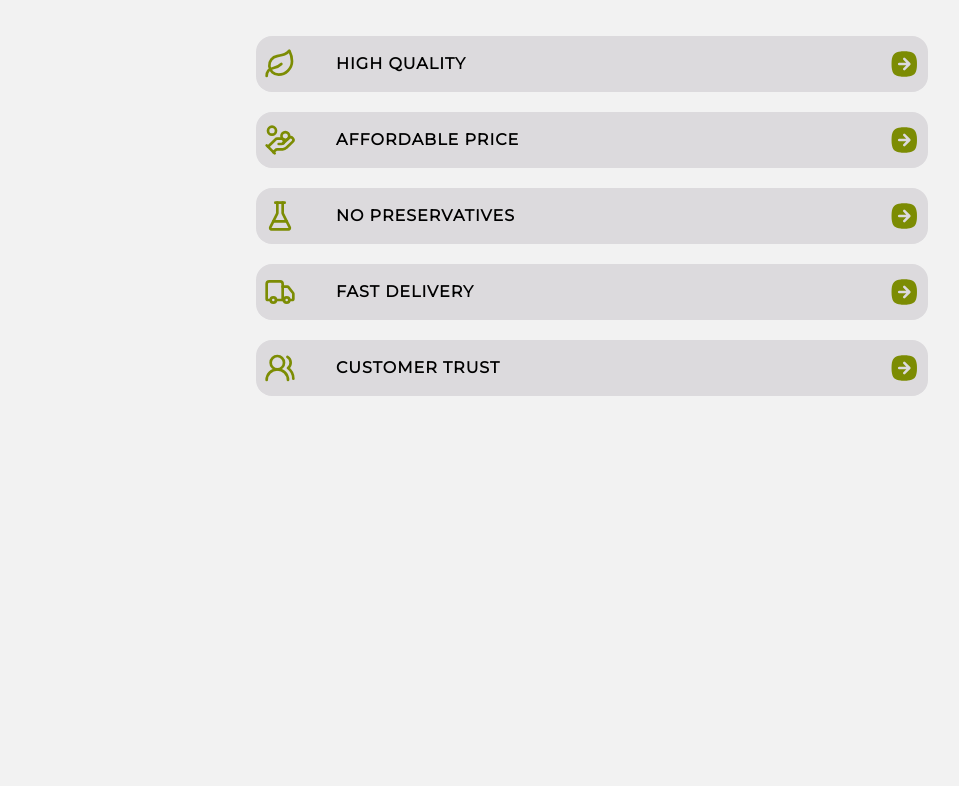
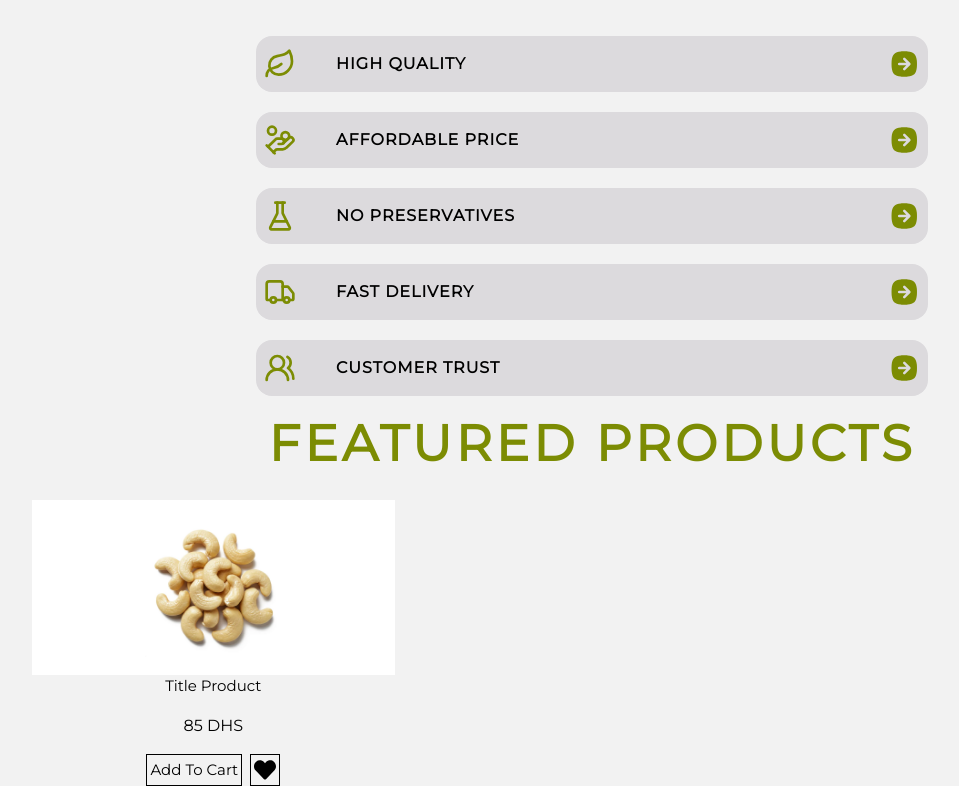
Before and after one commit to ELMAHDILEB/amlouEcommerce-website, a React (Vite) app: page / in a window 1280 px wide. Shown: the part 1274-2060 px from the top of the page, without its empty margins (48-1007 px from the left). Before the commit the page ends 1686 px from the top, so only its background shows below. Built offline with nearby package versions, Linux system fonts and the light colour scheme.

Commit message:
add featured Products

```diff
--- a/src/components/DiscoverCards.jsx
+++ b/src/components/DiscoverCards.jsx
@@ -23,10 +23,10 @@ function discoverCards() {
     }
 
     return (
-        <section className='w-full h-screen md:h-[80dvh]  flex flex-col  items-center justify-start gap-10 py-10 ' >
+        <section className='w-full h-screen md:h-[80dvh] flex flex-col items-center justify-start gap-10 py-10 ' >
 
 
-            <div className="w-[90%] md:w-full h-full  grid grid-cols-1 md:grid-cols-2 gap-4">
+            <div className="w-[90%] md:w-full h-full grid grid-cols-1 md:grid-cols-2 gap-4">
             {
 
                 discoverCard.map((card, index)=>{
--- a/src/components/FeaturedProducts.jsx
+++ b/src/components/FeaturedProducts.jsx
@@ -1,9 +1,29 @@
-import React from 'react'
+import { FaHeart } from "react-icons/fa";
+import noixcajou from "../assets/productsImg/noix-de-cajou.webp"
 
 const FeaturedProducts = ()=> {
   return (
-    <section>
-      <h1>HELLO PRODUCTS</h1>
+    <section className="w-full flex flex-col items-center justify-center gap-10 p-4 mx-auto my-0 font-montserrat">
+      <h1 className="break-normal uppercase tracking-[4px] font-black text-[var(--primary)] leading-[32px]" style={{fontSize: "clamp(20px, 4vw, 50px)"}}>Featured Products</h1>
+      <section className="w-full grid grid-cols-1 sm:grid-cols-2 md:grid-cols-3 palce-items-center md:place-items-stretch gap-4">
+        <article className="h-[calc(350px/2)] flex flex-col items-center bg-white cursor-pointer">
+          <div className="w-fit h-full">
+            <img className="w-full h-full object-cover" src={noixcajou} alt="noix de cajou" />
+          </div>
+
+          <div className="w-full h-full flex flex-col items-center justify-between gap-4">
+            <h2 className="text-[15px] font-normal">Title Product</h2>
+            <span className="">85 DHS</span>
+            <div className="flex items-center gap-2">
+              <button className="font-normal text-[15px] border-solid border-[1px] border-black px-[3px] py-[4px] cursor-pointer">Add To Cart</button>
+              <span className="font-normal text-[22px] border-solid border-[1px] border-black px-[3px] py-[4px] cursor-pointer"><FaHeart/></span>
+            </div>
+          </div>
+        </article>
+
+
+
+      </section>
     </section>
   )
 }
--- a/src/components/WhyChooseMe.jsx
+++ b/src/components/WhyChooseMe.jsx
@@ -9,8 +9,8 @@ const WhyChooseMe = () => {
     setToggle(prevToggle => prevToggle === index ? null : index);
   }
   return (
-    <section className="w-full  flex flex-col items-center justify-center gap-10 p-4  mx-auto my-0 font-montserrat">
-      <h1 className="break-normal uppercase tracking-[4px] font-black text-[var(--primary)] leading-[32px]" style={{fontSize: "clamp(25px, 4vw, 50px)"}}>Why Choose Me</h1>
+    <section className="w-full flex flex-col items-center justify-center gap-10 p-4 mx-auto my-0 font-montserrat">
+      <h1 className="break-normal uppercase tracking-[4px] font-black text-[var(--primary)] leading-[32px]" style={{fontSize: "clamp(20px, 4vw, 50px)"}}>Why Choose Me</h1>
       <section className="w-full  xl:w-[60%]  flex flex-col space-y-5">
         {
           accordions.map((accordion, index) => {
--- a/src/index.css
+++ b/src/index.css
@@ -1,5 +1,5 @@
 @import "tailwindcss";
-@import url("https://fonts.googleapis.com/css2?family=Montserrat:ital,wght@0,100..900;1,100..900&display=swap");
+/* @import url("https://fonts.googleapis.com/css2?family=Montserrat:ital,wght@0,100..900;1,100..900&display=swap"); */
 
 :root {
   --colorBody: #f2f2f2;
@@ -79,3 +79,6 @@
   @apply max-h-[500px] pt-[12px] text-center font-normal;
   clip-path: polygon(0 0, 100% 0, 100% 100%, 0 100%);
 }
+.hoverCard{
+
+}
--- a/src/pages/Home.jsx
+++ b/src/pages/Home.jsx
@@ -3,6 +3,7 @@ import { NavLink } from "react-router-dom";
 import WrapperResponsiveImage from '../components/WrapperResponsiveImage';
 import DiscoverCards from '../components/DiscoverCards.jsx';
 import WhyChooseMe from '../components/WhyChooseMe.jsx';
+import FeaturedProducts from '../components/FeaturedProducts.jsx';
 
 
 const Home = memo(() => {
@@ -24,6 +25,7 @@ const Home = memo(() => {
       </section>
       <DiscoverCards/>
       <WhyChooseMe/>
+      <FeaturedProducts/>
     </>
 
   )
```
Also changed, not shown: src/assets/productsImg/noix-de-cajou.webp (renamed from src/assets/productsImg/Noix de cajou.webp).
